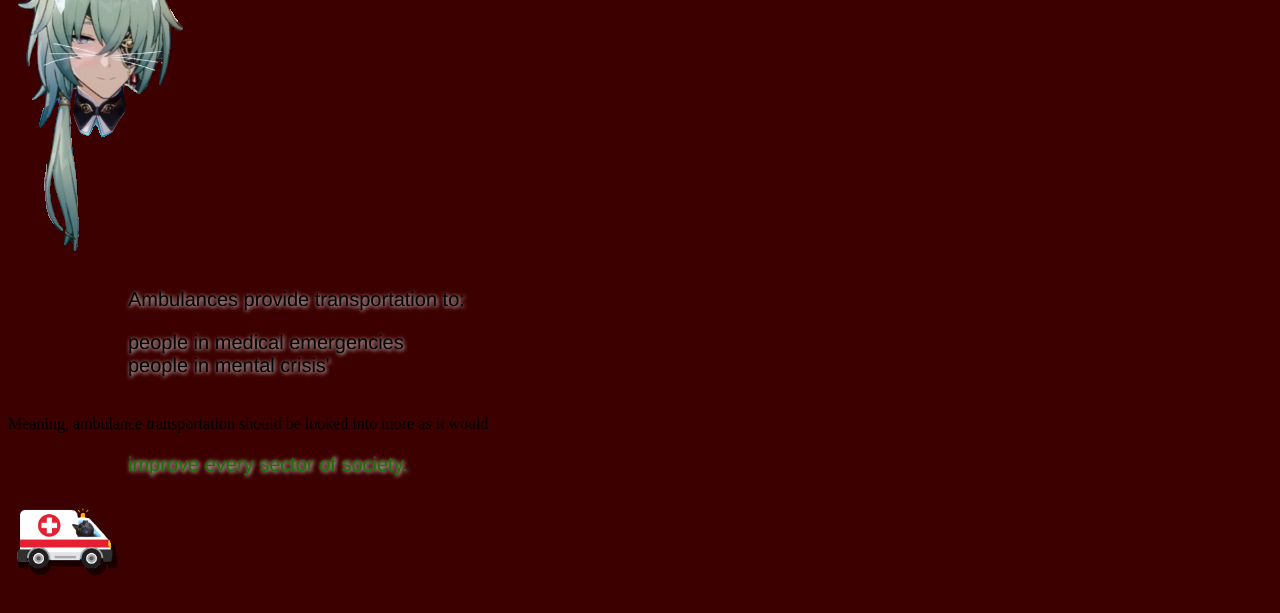
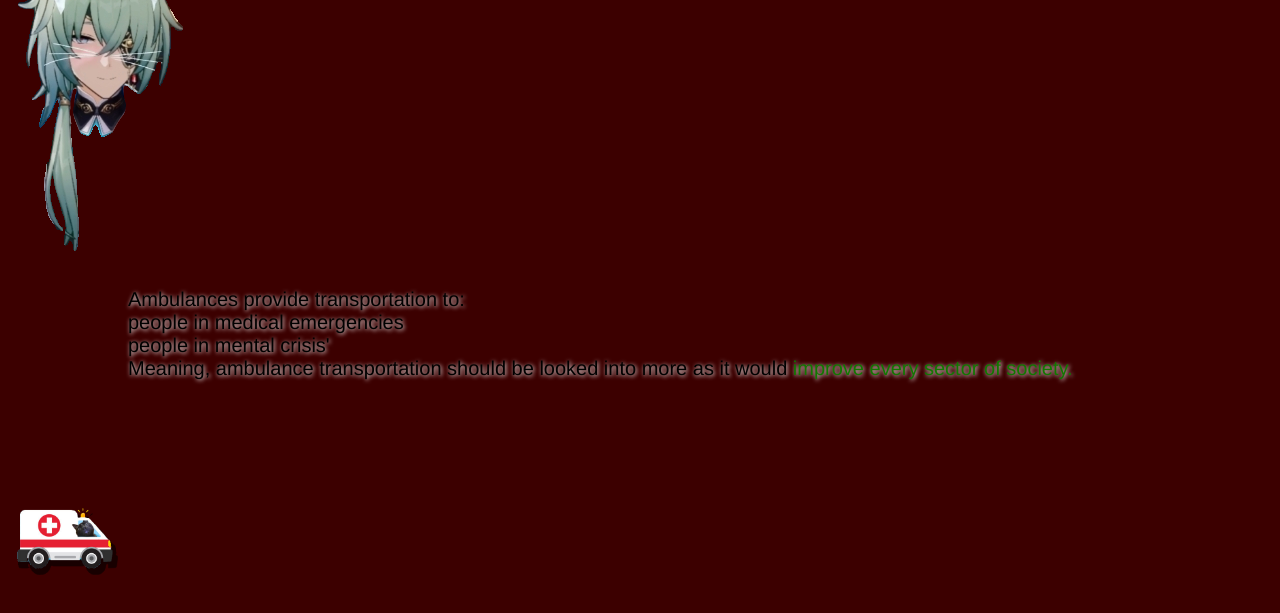
Before and after one commit to Deadkidddd/ambulanceImportance, a plain HTML site: page index.html in a window 1280 px wide. Shown: the part 79-692 px from the top of the page. Drawn offline with Linux system fonts and the light colour scheme.

Commit message:
Update HTML structure and tags
Replaced <p> tags with <tag> for styling purposes.

```diff
--- a/index.html
+++ b/index.html
@@ -20,7 +20,7 @@
     <img id="navImgHome" src="./XANAXXX.png" alt="Anaxa as my uwu toy"/>
 
     <!--Main Page Details-->
-    <p id="cause">Ambulances provide transportation to: <br><p style="font-color: red;">people in medical emergencies<br>people in mental crisis'</p><br> Meaning, ambulance transportation should be looked into more as it would <p style="animation-name: coloranimation; animation-duration: 60s">improve every sector of society.</p></p>
+    <p id="cause">Ambulances provide transportation to: <br><tag style="font-color: red;">people in medical emergencies<br>people in mental crisis'</tag><br> Meaning, ambulance transportation should be looked into more as it would <tag style="animation-name: coloranimation; animation-duration: 60s">improve every sector of society.</tag></p>
 
     <!--Ambulance slide-->
     <img id="catInAmbulance" src="./catInAmbulance.png" alt="catRidingInAmbulance"/>
```
